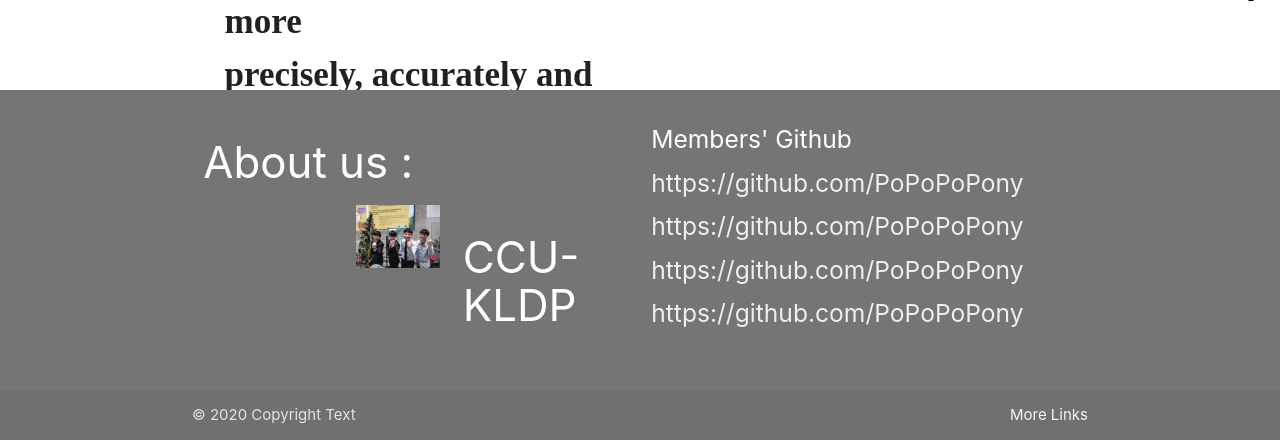
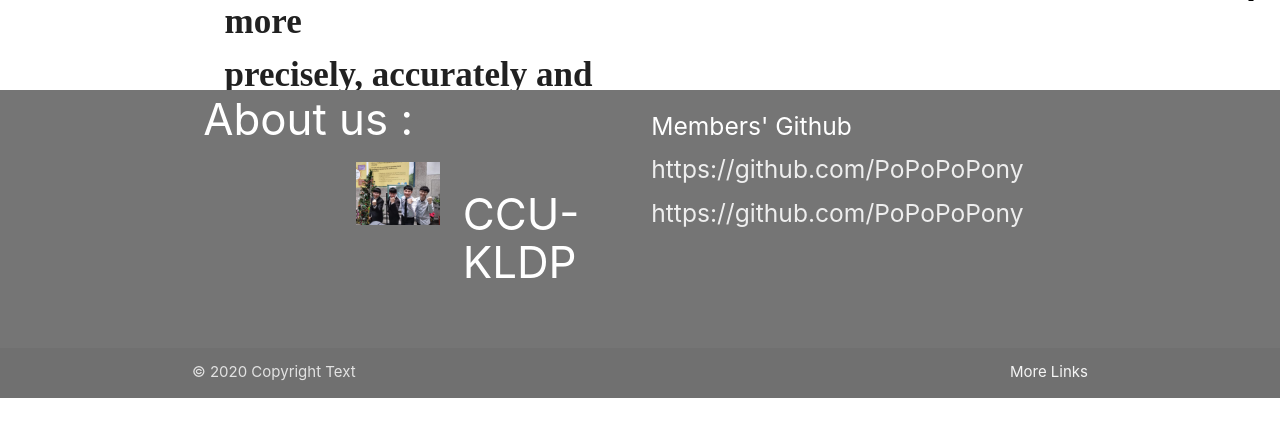
Before and after one commit to CCU-KLDP/IMDSS, a Django app: page /login/ in a window 1280 px wide. Shown: the part 1030-1470 px from the top of the page. After the commit the page ends 1428 px from the top, so only its background shows below. Run offline with Django 3.2, Linux system fonts and the light colour scheme; some libraries are stand-ins or nearby versions; some web fonts are replaced.

Commit message:
update gitignore and squeeze foot-section

```diff
--- a/IMDSS/static/css/login/bg_style.css
+++ b/IMDSS/static/css/login/bg_style.css
@@ -162,12 +162,13 @@
 
 .page-footer.footer-position{
     position: absolute;
+    padding-top: 0.5%;
     top: 140%;
     left: 0;
     width: 100%;
 
 }
 
-.page-footer .avatar{
-
+.page-footer>.container>.row>.left-section>h3{
+    margin-top: 0;
 }
--- a/IMDSS/templates/login/login_page.html
+++ b/IMDSS/templates/login/login_page.html
@@ -70,12 +70,12 @@
             <text>we will update someday</text><br>
         </div>
         <div class="col s3 white-text top_login grey darken-3">
-            <span class="col s5 offset-s4 login_icon">
+            <div class="col s5 offset-s4 login_icon">
                 <img src="{% static 'image/login/IMDSS_logo.png' %}" width="85">
-            </span>
-            <span class="col s10 offset-s2">
+            </div>
+            <div class="col s10 offset-s2">
                 <h4>Login to IMDSS</h4>
-            </span>
+            </div>
             <form class="col s12" method="POST">
                 {% csrf_token %}
                 <div class="row">
@@ -130,17 +130,15 @@
         <footer class="page-footer footer-position grey darken-1">
             <div class="container">
                 <div class="row">
-                <div class="col l6 s12">
+                    <div class="col l6 s12 left-section">
                     <h3 class="white-text">About us : </h3>
                     <p class="grey-text text-lighten-4"></p>
                         <img class="col s3 offset-s4" src="{% static 'image/login/member.jpg' %}" width="20%">
                         <a href="https://github.com/CCU-KLDP" class="col s5 white-text"><h3>CCU-KLDP</h3><br></a>
                     </div>
-                <div class="col l4 offset-s10 s12">
+                    <div class="col l4 offset-s11 s12">
                     <h5 class="white-text">Members' Github</h5>
                     <ul>
-                    <li><a class="grey-text text-lighten-3" href="https://github.com/PoPoPoPony"><h5>https://github.com/PoPoPoPony</h5></a></li>
-                    <li><a class="grey-text text-lighten-3" href="https://github.com/PoPoPoPony"><h5>https://github.com/PoPoPoPony</h5></a></li>
                         <li><a class="grey-text text-lighten-3" href="https://github.com/PoPoPoPony"><h5>https://github.com/PoPoPoPony</h5></a></li>
                         <li><a class="grey-text text-lighten-3" href="https://github.com/PoPoPoPony"><h5>https://github.com/PoPoPoPony</h5></a></li>
                     </ul>
```
Also changed, not shown: 1 other file. Lines whose indentation alone changed are shown as unchanged.
